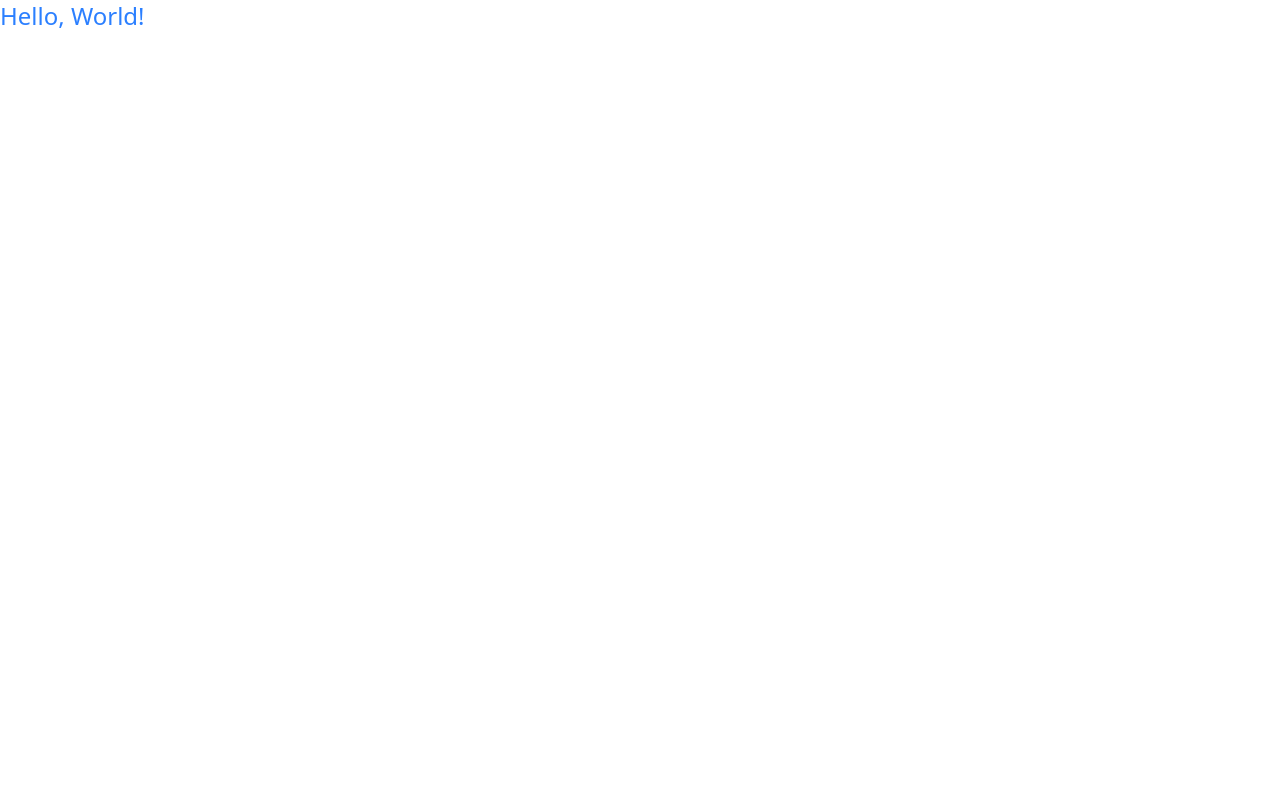
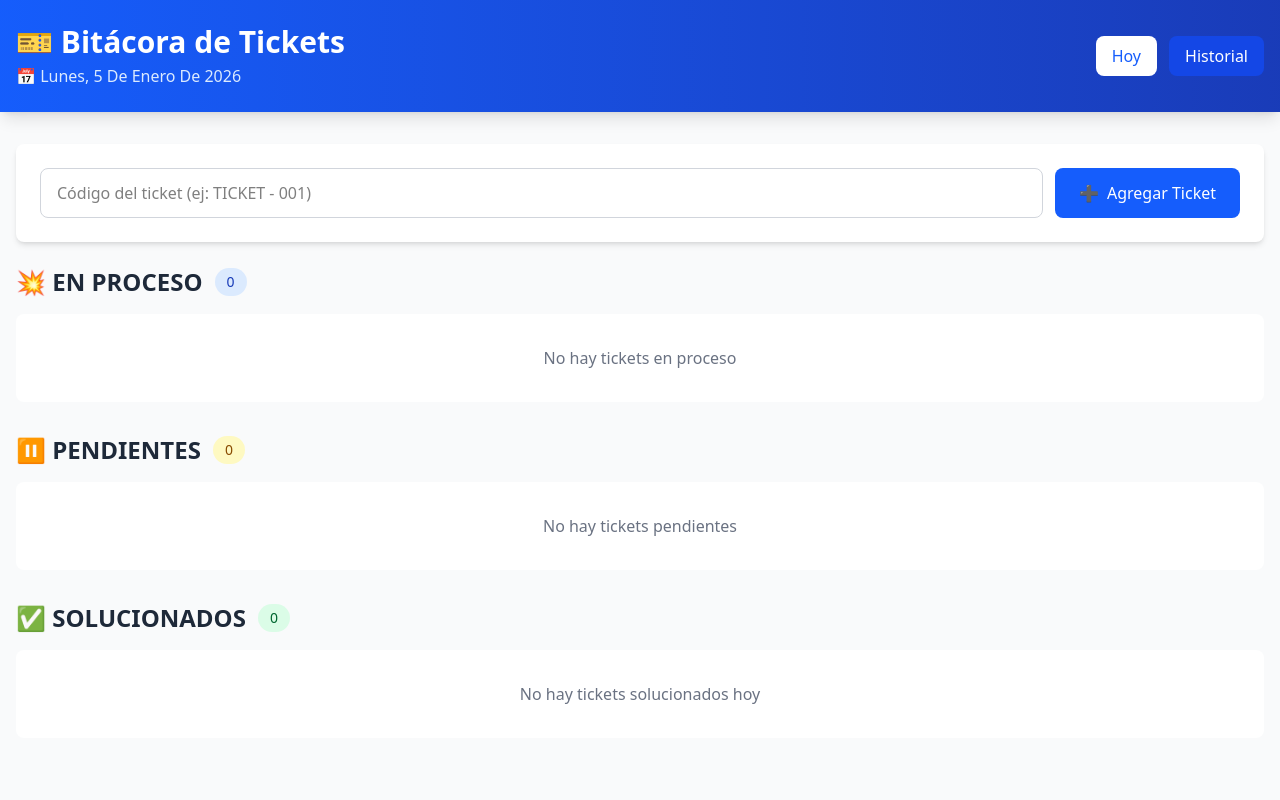
Before and after one commit to Crokwar/gestion-tickets, a React app in the folder frontend/: page / in a window 1280 px wide. Shown: the top 800 px of the page. Built offline with nearby package versions, Linux system fonts and the light colour scheme; the HTML template or start-up script is replaced by a standard one.

Commit message:
feat: Agregar interfaz principal

```diff
--- a/frontend/src/App.tsx
+++ b/frontend/src/App.tsx
@@ -1,12 +1,10 @@
+import { Home } from './pages/Home';
+import './index.css';
 
 function App() {
 
 
-  return (
-    <>
-      <h1 className='text-2xl text-blue-500'>Hello, World!</h1>
-    </>
-  )
+  return <Home />
 }
 
 export default App
--- a/frontend/src/index.css
+++ b/frontend/src/index.css
@@ -1,4 +1,5 @@
 @import "tailwindcss";
+
 
 @tailwind base;
 @tailwind components;
--- /dev/null
+++ b/frontend/src/pages/Home.tsx
@@ -0,0 +1,106 @@
+import React from 'react';
+
+export const Home: React.FC = () => {
+  const fechaActual = new Date().toLocaleDateString('es-ES', {
+    weekday: 'long',
+    year: 'numeric',
+    month: 'long',
+    day: 'numeric',
+  });
+
+  return (
+    <div className="min-h-screen bg-gray-50">
+      {/* HEADER */}
+      <header className="bg-gradient-to-r from-blue-600 to-blue-800 text-white shadow-lg">
+        <div className="container mx-auto px-4 py-6">
+          <div className="flex items-center justify-between">
+            <div>
+              <h1 className="text-3xl font-bold">🎫 Bitácora de Tickets</h1>
+              <p className="text-blue-100 mt-1 capitalize">📅 {fechaActual}</p>
+            </div>
+            <div className="flex gap-3">
+              <button className="bg-white text-blue-600 px-4 py-2 rounded-lg font-medium hover:bg-blue-50 transition">
+                Hoy
+              </button>
+              <button className="bg-blue-700 text-white px-4 py-2 rounded-lg font-medium hover:bg-blue-600 transition">
+                Historial
+              </button>
+            </div>
+          </div>
+        </div>
+      </header>
+
+      {/* CONTENIDO PRINCIPAL */}
+      <main className="container mx-auto px-4 py-8">
+        {/* Campo para agregar ticket */}
+        <div className="bg-white rounded-lg shadow-md p-6 mb-6">
+          <form className="flex gap-3">
+            <input
+              type="text"
+              placeholder="Código del ticket (ej: TICKET - 001)"
+              className="flex-1 px-4 py-3 border border-gray-300 rounded-lg focus:outline-none focus:ring-2 focus:ring-blue-500 focus:border-transparent"
+            />
+            <button
+              type="submit"
+              className="bg-blue-600 text-white px-6 py-3 rounded-lg font-medium hover:bg-blue-700 transition flex items-center gap-2"
+            >
+              <span>➕</span>
+              Agregar Ticket
+            </button>
+          </form>
+        </div>
+
+        {/* EN PROCESO */}
+        <section className="mb-8">
+          <div className="flex items-center gap-3 mb-4">
+            <h2 className="text-2xl font-bold text-gray-800">💥 EN PROCESO</h2>
+            <span className="bg-blue-100 text-blue-800 px-3 py-1 rounded-full text-sm font-medium">
+              0
+            </span>
+          </div>
+          <div className="bg-white rounded-lg p-8 text-center text-gray-500">
+            No hay tickets en proceso
+          </div>
+        </section>
+
+        {/* PENDIENTES */}
+        <section className="mb-8">
+          <div className="flex items-center gap-3 mb-4">
+            <h2 className="text-2xl font-bold text-gray-800">⏸ PENDIENTES</h2>
+            <span className="bg-yellow-100 text-yellow-800 px-3 py-1 rounded-full text-sm font-medium">
+              0
+            </span>
+          </div>
+          <div className="bg-white rounded-lg p-8 text-center text-gray-500">
+            No hay tickets pendientes
+          </div>
+        </section>
+
+        {/* SOLUCIONADOS */}
+        <section className="mb-8">
+          <div className="flex items-center gap-3 mb-4">
+            <h2 className="text-2xl font-bold text-gray-800">✅ SOLUCIONADOS</h2>
+            <span className="bg-green-100 text-green-800 px-3 py-1 rounded-full text-sm font-medium">
+              0
+            </span>
+          </div>
+          <div className="bg-white rounded-lg p-8 text-center text-gray-500">
+            No hay tickets solucionados hoy
+          </div>
+        </section>
+      </main>
+
+      {/* ÁREA DE NOTAS (VERDE) */}
+      <div className="bg-green-50 border-t-4 border-green-500 py-8">
+        <div className="container mx-auto px-4">
+          <h2 className="text-2xl font-bold text-gray-800 mb-4">
+            📝 Notas y Comandos
+          </h2>
+          <div className="bg-white rounded-lg p-6 text-gray-600">
+            Comandos, procedimientos y notas importantes...
+          </div>
+        </div>
+      </div>
+    </div>
+  );
+};
```
